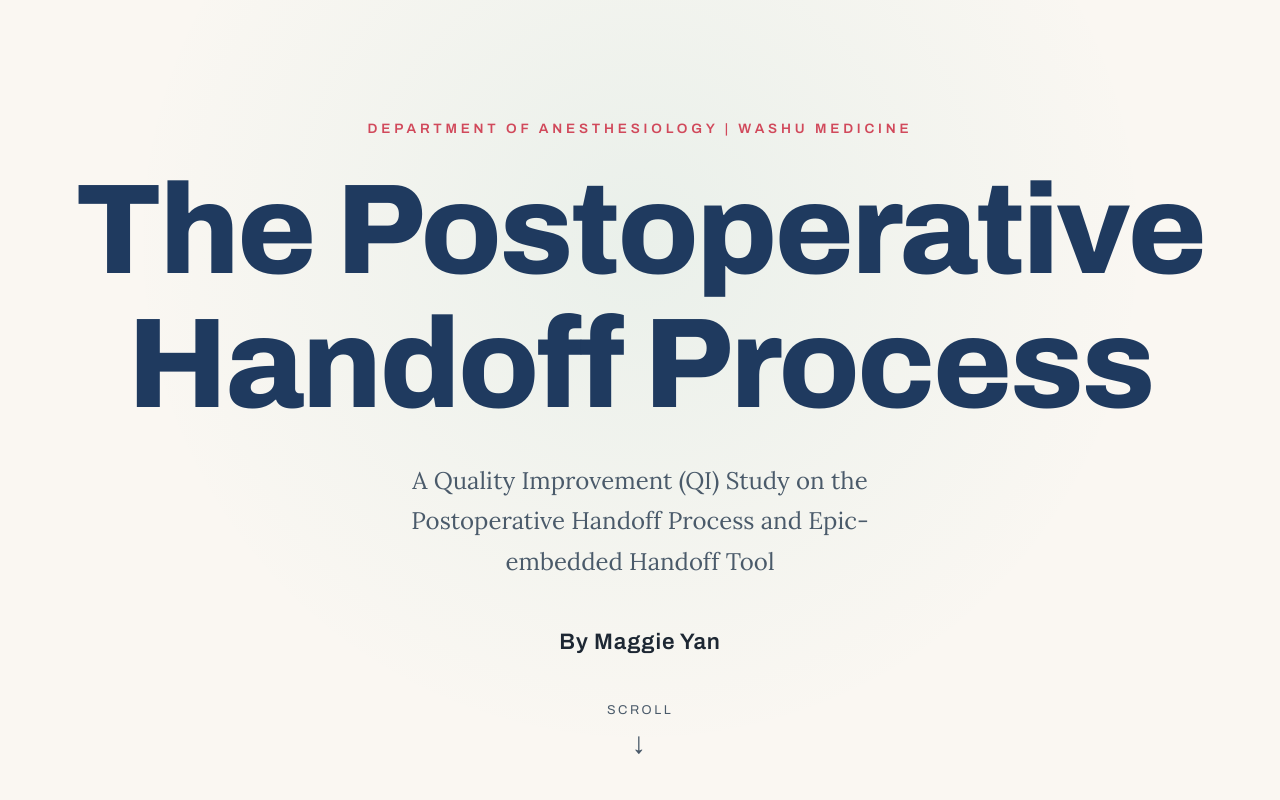
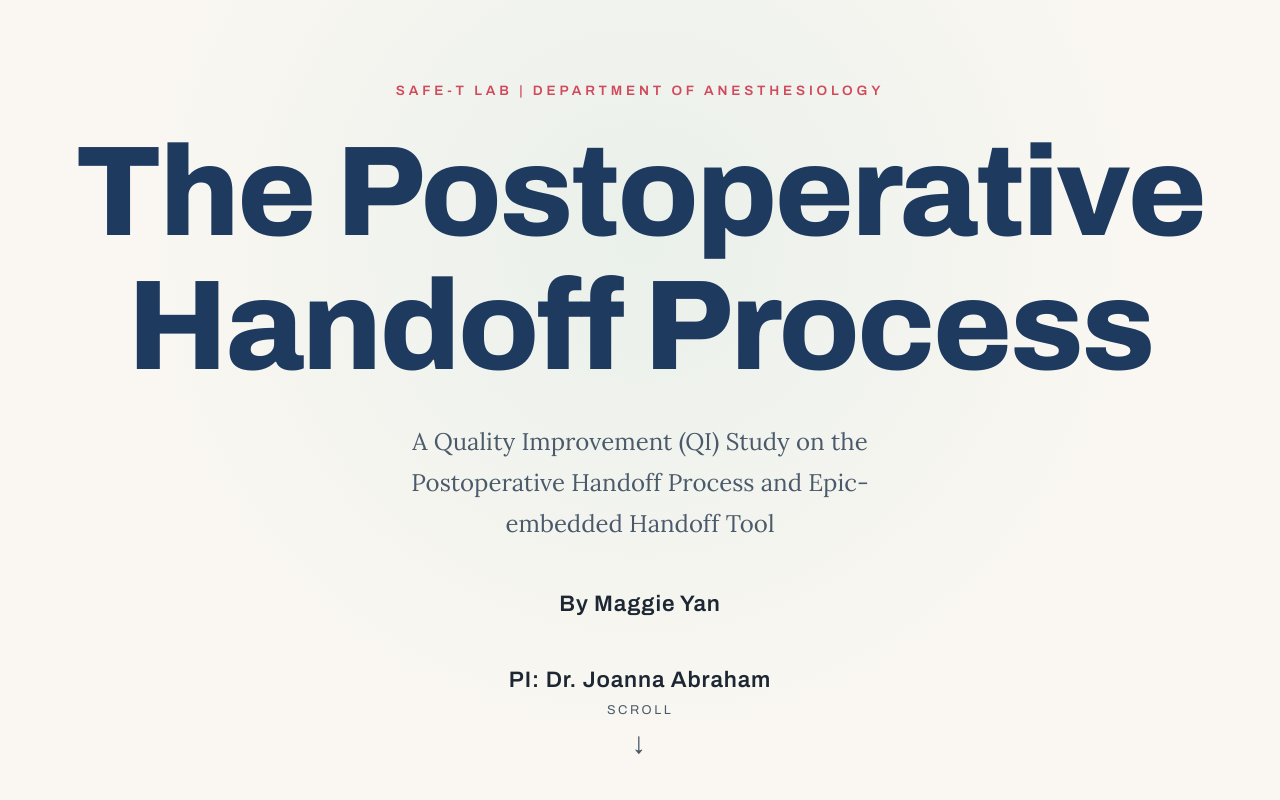
Before and after one commit to yanmaggie53/bids-postop-handoff, a website built with Vite: page index.html in a window 1280 px wide. Shown: the top 800 px of the page. Built offline with nearby package versions, Linux system fonts and the light colour scheme.

Commit message:
update website

```diff
--- a/index.html
+++ b/index.html
@@ -19,7 +19,7 @@
     <!-- 1. HERO -->
     <header class="hero" id="hero">
       <div class="hero__inner">
-        <p class="hero__eyebrow">Department of Anesthesiology | WashU Medicine</p>
+        <p class="hero__eyebrow">SAFE-T Lab | Department of Anesthesiology</p>
         <h1 class="hero__title">
           The Postoperative<br />Handoff Process
         </h1>
@@ -27,7 +27,7 @@
           A Quality Improvement (QI) Study on the Postoperative
           Handoff Process and Epic-embedded Handoff Tool
         </p>
-        <p class="hero__byline">By Maggie Yan</p>
+        <p class="hero__byline">By Maggie Yan <br > <br /> PI: Dr. Joanna Abraham</p>
       </div>
       <div class="scroll-cue" aria-hidden="true">
         <span>Scroll</span>
```
